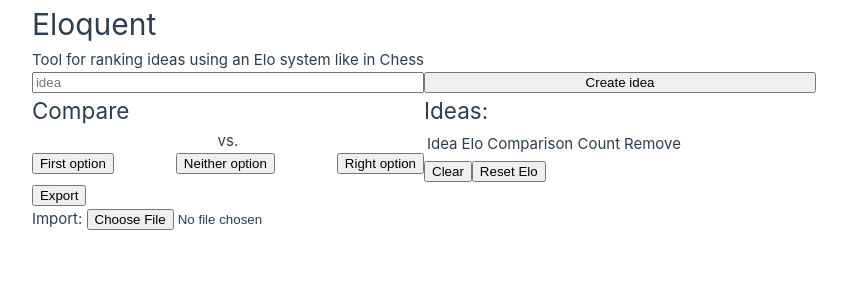
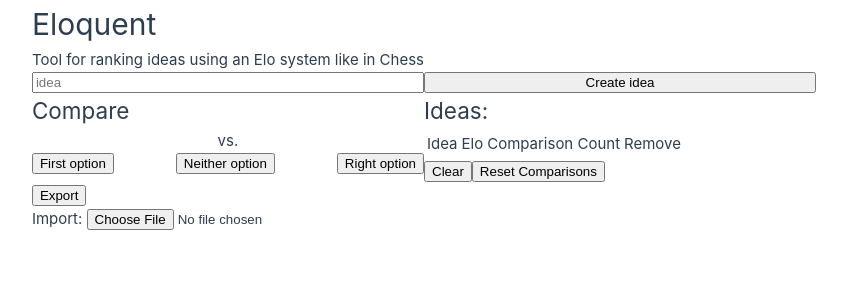
Before and after one commit to ptrgags/eloquent, a Vue app: page / in a window 1280 px wide. Shown: the top 300 px of the page, without its empty margins (216-1063 px from the left). Built offline with nearby package versions, Linux system fonts and the light colour scheme.

Commit message:
Reset comparisons too

```diff
--- a/src/App.vue
+++ b/src/App.vue
@@ -121,9 +121,10 @@ function clear() {
     saveState()
 }
 
-function reset_elo() {
+function reset_comparisons() {
     for (const idea of ideas_list.value) {
         idea.elo = 1000
+        idea.comparisons = 0
     }
 }
 
@@ -219,7 +220,7 @@ async function import_state(event: Event) {
             </tbody>
         </table>
         <button type="button" @click="clear">Clear</button>
-        <button type="button" @click="reset_elo">Reset Elo</button>
+        <button type="button" @click="reset_comparisons">Reset Comparisons</button>
     </div>
     <div>
         <button type="button" @click="export_state">Export</button>
```
